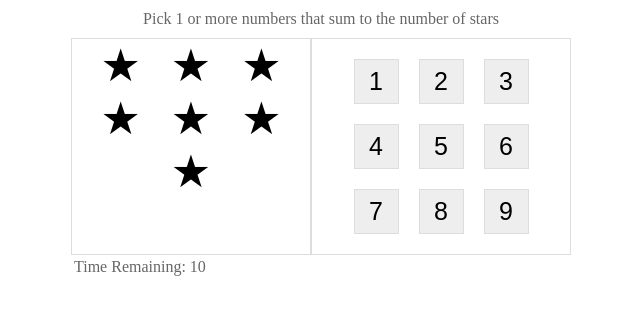
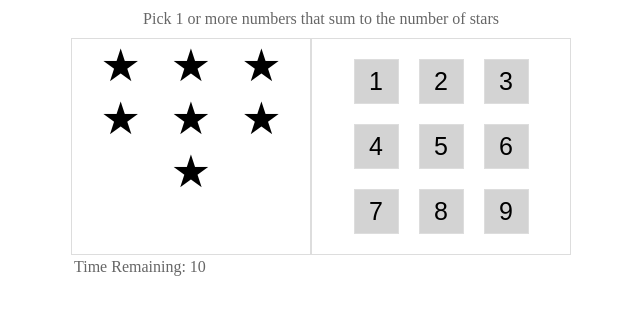
Before and after one commit to jeik0s/reactBasic, a React (Create React App) app: page / in a window 1280 px wide. Shown: the top 314 px of the page, without its empty margins (319-959 px from the left). Built offline with nearby package versions, Linux system fonts and the light colour scheme.

Commit message:
Day 7 starting to understand the logic Its good that i had to start over, right now i understand much more what is going on

```diff
--- a/src/index.js
+++ b/src/index.js
@@ -4,11 +4,6 @@ import './index.css';
 
 const root = ReactDOM.createRoot(document.getElementById('root'));
 
-const PlayNumber = (props) => (
-  <button className="number" onClick={() => console.log(props.number)}>
-    {props.number}
-    </button>
-)
 
 const StarsDisplay = props => (
   <>
@@ -18,8 +13,65 @@ const StarsDisplay = props => (
   </>
 )
 
+const PlayNumber = (props) => (
+  <button className="number"
+  style={{ backgroundColor: colors[props.status] }}
+    onClick={() => props.onClick(props.number, props.status) }>
+    {props.number}
+    </button>
+)
+
+const PlayAgain = (props) => (
+  <div className='game-done'>
+    <button onClick={props.onClick}>PlayAgain</button>
+  </div>
+)
+
 const StarMatch = () => {
   const [stars, setStars] = useState(utils.random(1,9))
+  const [availableNums, setAvailableNums] = useState(utils.range(1,9));
+  const [candidateNums, setCandidateNums] = useState([]);
+
+  const resetGame = () => {
+    setStars(utils.random(1,9))
+    setAvailableNums(utils.range(1,9))
+    setCandidateNums([])
+  }
+
+
+  const candidateAreWrong = utils.sum(candidateNums) > stars
+  const gameIsDone = availableNums.length === 0;
+
+
+  const numberStatus = (number) => {
+    if(!availableNums.includes(number)){
+      return 'used'
+    }
+    if(candidateNums.includes(number)){
+      return candidateAreWrong ? 'wrong' : 'candidate';
+    }
+    return 'available'
+
+  }
+
+  const onNumberClick = (number, currentStatus) => {
+    if (currentStatus == 'used'){
+      return;
+    }
+
+    const newCandidateNums = currentStatus == 'available' ? candidateNums.concat(number) : candidateNums.filter(cn => cn !== number)
+
+    if(utils.sum(newCandidateNums) !== stars) {
+      setCandidateNums(newCandidateNums)
+    } else {
+      const newAvailableNums = availableNums.filter(
+        n => !newCandidateNums.includes(n)
+      );
+      setStars(utils.randomSumIn(newAvailableNums, 9))
+      setAvailableNums(newAvailableNums)
+      setCandidateNums([])
+    }
+  }
 
   return(
     <div className="game">
@@ -29,14 +81,26 @@ const StarMatch = () => {
       <div className="body">
         <div className="left">
           {
-            <StarsDisplay
-            count={stars}
-            />
-            }
+            gameIsDone ? (
+              <PlayAgain
+                onClick={resetGame}
+              />
+            ) : (
+              <StarsDisplay
+                count={stars}
+              />
+            )
+          }
         </div>
         <div className="right">
             {utils.range(1,9).map(number => (
-              <PlayNumber key={number} number={number} /> )
+              <PlayNumber
+                key={number}
+                status={numberStatus(number)}
+                number={number}
+                onClick={onNumberClick}
+                />
+                )
               )}
         </div>
       </div>
```
Also changed, not shown: 1 other file (tests, documents, lock files or other folders).
